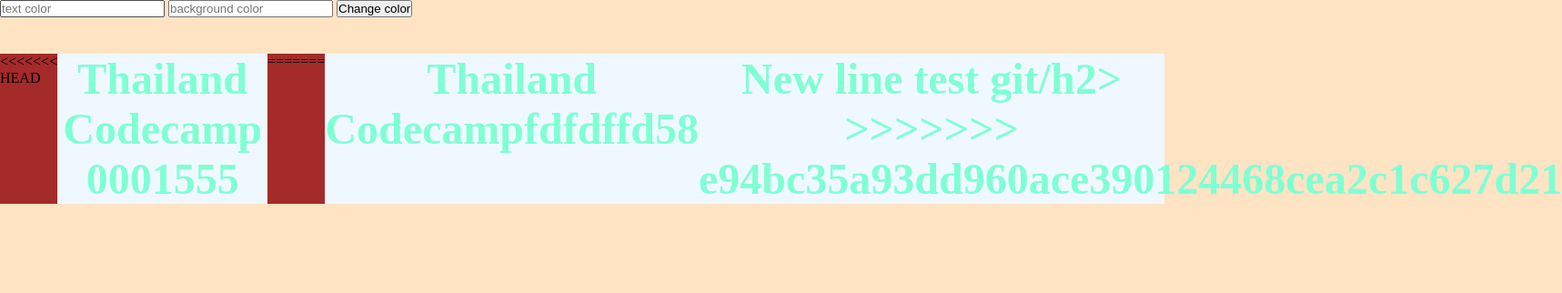
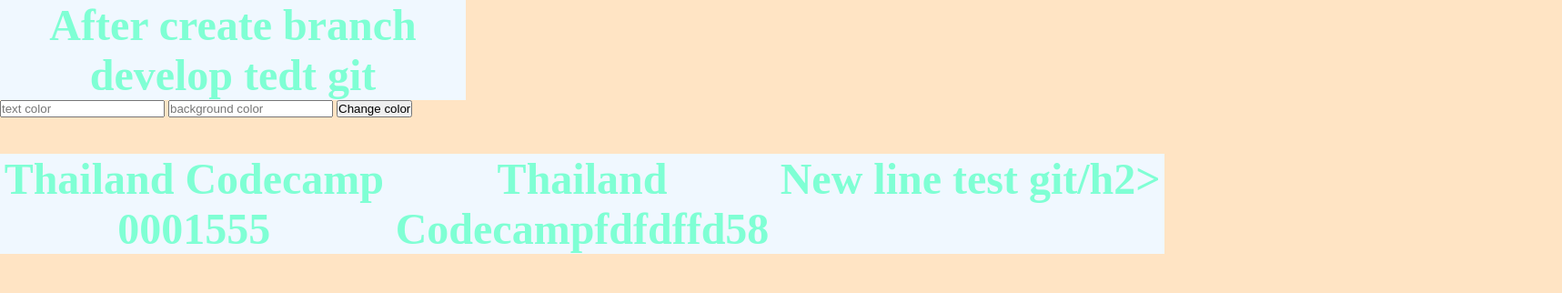
Before and after one commit to Janeakara/Codecamp11, a plain HTML site: page index.html in a window 1280 px wide. Shown: the whole page at 91% size, 1717 px wide, since content can reach past the window. Drawn offline with Linux system fonts and the light colour scheme.

Commit message:
edit after create branch develop

```diff
--- a/index.html
+++ b/index.html
@@ -9,16 +9,14 @@
 
 </head>
 <body>
+    <h2>After create branch develop tedt git</h2>
     <input id="in1" type="text" placeholder="text color">
     <input id="in2" type="text" placeholder="background color">
     <button onclick="changecolor()">Change color</button>
     <div>
-<<<<<<< HEAD
         <h2>Thailand Codecamp 0001555</h2>
-=======
         <h2>Thailand Codecampfdfdffd58</h2>
         <h2>New line test git/h2>
->>>>>>> e94bc35a93dd960ace390124468cea2c1c627d21
     </div>
     <script src="./index.js"></script>
 </body>
```
